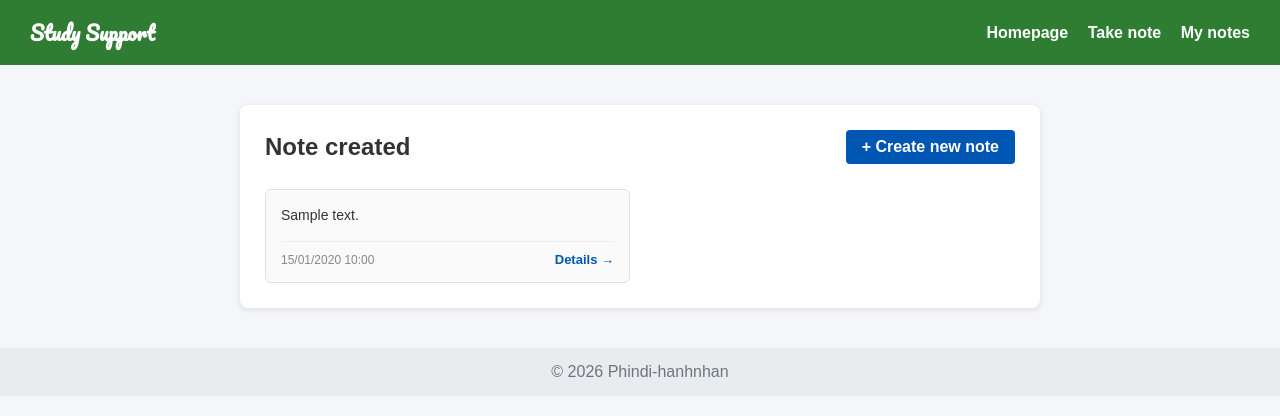
After one commit to pippi052301/djangogirls, a Django app: template learning/templates/note_list.html in a window 1280 px wide. The commit adds this page. Shown: the top 416 px of the page. Run offline with Django 5.2, Linux system fonts and the light colour scheme; the template is opened without the code that fills it: most values are stand-ins (such as "Sample title", 1, 10 or a date in 2020).

Commit message:
Add note_list and login

```diff
--- a/learning/static/learning/style.css
+++ b/learning/static/learning/style.css
@@ -80,3 +80,134 @@ textarea {
     background-color: #e9ecef;
     color: #6c757d;
 }
+/* Styling cho Note list */
+.notes-header {
+    display: flex;
+    justify-content: space-between;
+    align-items: center;
+    margin-bottom: 25px;
+}
+
+.btn-create {
+    background-color: #0056b3;
+    color: white;
+    padding: 8px 16px;
+    border-radius: 4px;
+    text-decoration: none;
+    font-weight: bold;
+}
+
+.note-grid {
+    display: grid;
+    grid-template-columns: repeat(auto-fill, minmax(250px, 1fr));
+    gap: 20px;
+}
+
+.note-card {
+    border: 1px solid #e0e0e0;
+    border-radius: 6px;
+    padding: 15px;
+    background-color: #fafafa;
+    display: flex;
+    flex-direction: column;
+    justify-content: space-between;
+}
+
+.note-content {
+    font-size: 14px;
+    color: #333;
+    line-height: 1.5;
+    margin-bottom: 15px;
+}
+
+.note-footer {
+    display: flex;
+    justify-content: space-between;
+    align-items: center;
+    border-top: 1px solid #eee;
+    padding-top: 10px;
+}
+
+.note-date {
+    color: #888;
+    font-size: 12px;
+}
+
+.btn-detail {
+    color: #0056b3;
+    text-decoration: none;
+    font-size: 13px;
+    font-weight: bold;
+}
+
+.empty-state {
+    text-align: center;
+    padding: 40px 0;
+    color: #666;
+}
+/* Styling for Login page */
+.login-wrapper {
+    display: flex;
+    justify-content: center;
+    align-items: center;
+    padding: 20px 0;
+}
+
+.login-card {
+    background: #ffffff;
+    width: 100%;
+    max-width: 420px;
+    padding: 35px 30px;
+    border-radius: 10px;
+    box-shadow: 0 4px 12px rgba(0, 0, 0, 0.08);
+}
+
+.login-card h2 {
+    margin-bottom: 8px;
+    color: #1a1a1a;
+    font-size: 24px;
+    text-align: center;
+}
+
+.login-subtitle {
+    font-size: 14px;
+    color: #666;
+    text-align: center;
+    margin-bottom: 25px;
+}
+
+.login-card input[type="text"],
+.login-card input[type="password"] {
+    width: 100%;
+    padding: 12px;
+    border: 1px solid #ccc;
+    border-radius: 6px;
+    font-size: 14px;
+    margin-top: 6px;
+    transition: border-color 0.2s;
+}
+
+.login-card input[type="text"]:focus,
+.login-card input[type="password"]:focus {
+    outline: none;
+    border-color: #2e7d32;
+}
+
+.btn-login {
+    width: 100%;
+    margin-top: 15px;
+    padding: 12px;
+    font-size: 16px;
+    font-weight: bold;
+}
+
+.alert-error {
+    background-color: #f8d7da;
+    color: #721c24;
+    border: 1px solid #f5c6cb;
+    padding: 12px;
+    border-radius: 6px;
+    font-size: 14px;
+    margin-bottom: 20px;
+    text-align: center;
+}
--- a/learning/templates/base.html
+++ b/learning/templates/base.html
@@ -3,10 +3,10 @@
 <head>
     <meta charset="UTF-8">
     <meta name="viewport" content="width=device-width, initial-scale=1.0">
-        <!-- Google Font Poppins -->
+        <!-- Google Fonts (Poppins, Pacifico, Fredoka) -->
     <link rel="preconnect" href="https://fonts.googleapis.com">
     <link rel="preconnect" href="https://fonts.gstatic.com" crossorigin>
-    <link href="https://fonts.googleapis.com/css2?family=Poppins:wght@600;700&display=swap" rel="stylesheet">
+    <link href="https://fonts.googleapis.com/css2?family=Fredoka:wght@600;700&family=Pacifico&family=Poppins:wght@600;700&display=swap" rel="stylesheet">
     <title>{% block title %}Learning aid{% endblock %}</title>
     {% load static %}
     <link rel="stylesheet" href="{% static 'learning/style.css' %}">
@@ -16,7 +16,9 @@
     <div class="logo">Study Support</div>
     <nav>
         <a href="#">Homepage</a>
-            <a href="#">Take note</a>
+        <a href="{% url 'learning:note_create' %}">Take note</a>
+        <!-- Note list -->
+        <a href="#">My notes</a>
     </nav>
 </header>
 
--- /dev/null
+++ b/learning/templates/note_list.html
@@ -0,0 +1,29 @@
+{% extends 'base.html' %}
+
+{% block title %}Note list- Study Support{% endblock %}
+
+{% block content %}
+<div class="notes-header">
+    <h2>Note created</h2>
+    <a href="{% url 'note_create' %}" class="btn-create">+ Create new note</a>
+</div>
+
+{% if notes %}
+    <div class="note-grid">
+        {% for note in notes %}
+            <div class="note-card">
+                <p class="note-content">{{ note.content|truncatewords:20 }}</p>
+                <div class="note-footer">
+                    <small class="note-date">{{ note.created_at|date:"d/m/Y H:i" }}</small>
+                    <a href="#" class="btn-detail">Details &rarr;</a>
+                </div>
+            </div>
+        {% endfor %}
+    </div>
+{% else %}
+    <div class="empty-state">
+        <p>Empty.</p>
+        <a href="{% url 'note_create' %}" class="btn-submit">Create your first note</a>
+    </div>
+{% endif %}
+{% endblock %}
--- a/learning/urls.py
+++ b/learning/urls.py
@@ -1,12 +1,9 @@
 from django.urls import path
-
 from . import views
 
 app_name = "learning"
 
 urlpatterns = [
     path("", views.home, name="home"),
+    path("notes/new/", views.note_create, name="note_create"),
 ]
-urlpatterns = [
-    path('notes/new/', views.note_create, name='note_create'),
-]
--- a/mysite/urls.py
+++ b/mysite/urls.py
@@ -19,5 +19,6 @@ from django.urls import include, path
 
 urlpatterns = [
     path('admin/', admin.site.urls),
+    path('accounts/', include('django.contrib.auth.urls')),
     path("", include('learning.urls')),
 ]
```
Also changed, not shown: learning/templates/registration/login.html (+35 -0 lines). Lines whose indentation alone changed are shown as unchanged.
